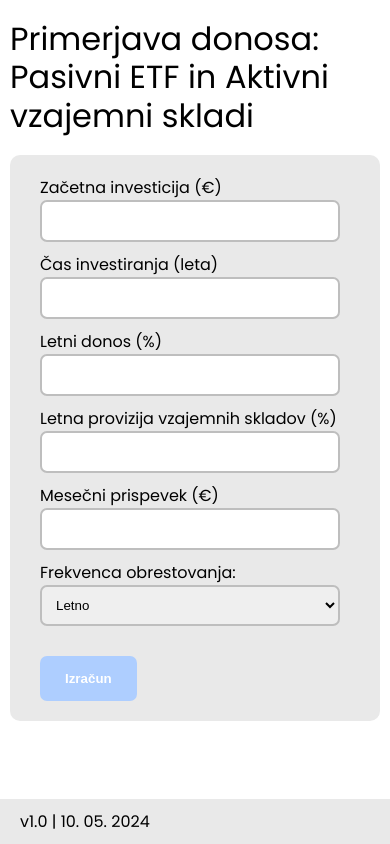
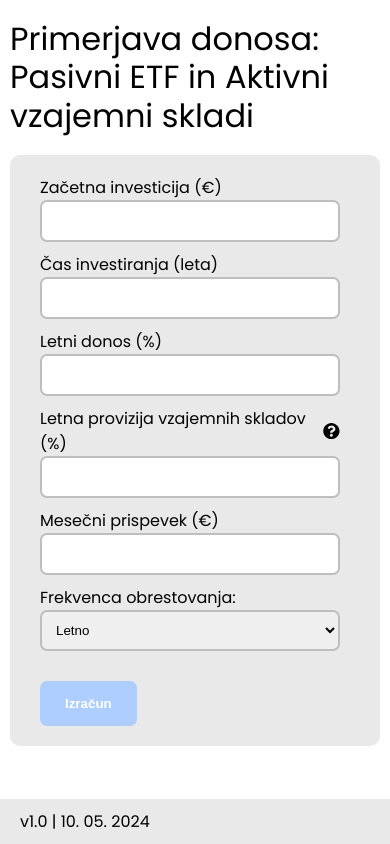
Before and after one commit to Zankooo/React-investing, a React (Create React App) app: page / in a window 390 px wide. Built offline with nearby package versions, Linux system fonts and the light colour scheme.

Commit message:
added toltip

```diff
--- a/package.json
+++ b/package.json
@@ -10,7 +10,9 @@
     "react": "^18.2.0",
     "react-chartjs-2": "^5.2.0",
     "react-dom": "^18.2.0",
+    "react-icons": "^5.2.1",
     "react-scripts": "5.0.1",
+    "react-tooltip": "^5.26.4",
     "web-vitals": "^2.1.4"
   },
   "scripts": {
--- a/src/App.css
+++ b/src/App.css
@@ -48,12 +48,12 @@ h1 {
   flex-direction: column;
   margin: 0 30px 0 0;
   min-width: 300px;
+  margin-bottom: 10px;
 }
 
 .row {
   display: flex;
   flex-direction: row;
-  justify-content: center;
   align-items: center;
 }
 
@@ -110,6 +110,10 @@ h1 {
   width: 100%;
   padding: 10px 20px;
   background-color: #E9E9E9;
+}
+
+#tooltip {
+  margin-left: 7px;
 }
 
 #navadno-investiranje {
@@ -193,10 +197,6 @@ input:focus{
     width: auto;
     font-size: 1rem;
   }
-
-  .form-group {
-    margin-bottom: 10px;
-  }
 }
 
 /* Mobile */
--- a/src/App.jsx
+++ b/src/App.jsx
@@ -1,6 +1,8 @@
 import { useEffect, useState, useRef } from 'react';
+import { Tooltip } from 'react-tooltip';
 import Chart from './Chart';
 import { formatDecimal } from './util';
+import { FaQuestionCircle } from "react-icons/fa";
 import './App.css';
 
 function App() {
@@ -218,7 +220,13 @@ function App() {
               <input type='text' name='donos' className={fieldState.donos} onChange={ (event) => {handle_change(event)} } required></input>
             </div>
             <div className="form-group">
-              <label htmlFor="provizije_skladi">Letna provizija vzajemnih skladov (%)</label>
+              <div className="row">
+                <label htmlFor="provizije_skladi">Letna provizija vzajemnih skladov (%)</label>
+                <FaQuestionCircle size={18} id='tooltip'/>
+                <Tooltip anchorSelect="#tooltip" place="top">
+                  Običajno so upravljalske provizije 2-3%
+                </Tooltip>
+              </div>
               <input type='text' name='provizije_skladi' className={fieldState.provizije_skladi} onChange={ (event) => {handle_change(event)} } required></input>
             </div>
 
@@ -257,9 +265,6 @@ function App() {
               <p>Razlika</p>
               <div className='result-number'>{formatDecimal(razlikaResult, 2)}</div>
                 <div className='diff-percent'>(-{((parseFloat(razlikaResult) / parseFloat(navadnoInvestiranjeResult))*100).toFixed(2)} %)</div>
-              <div className="row">
-
-              </div>
             </div>
           </div>
           <Chart chartDataNavadno={chartDataNavadno.current} chartDataSkladi={chartDataSkladi.current}/>
```
Also changed, not shown: 1 other file (tests, documents, lock files or other folders).
